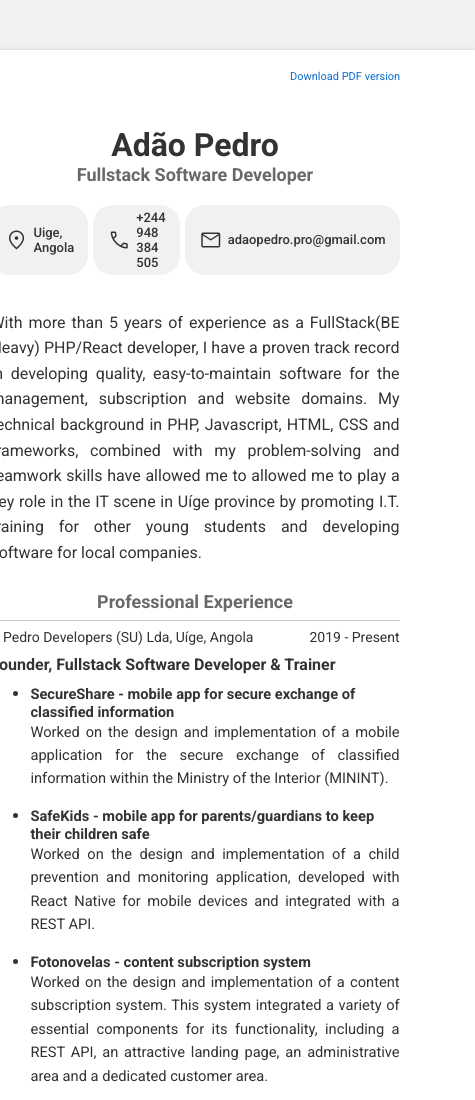
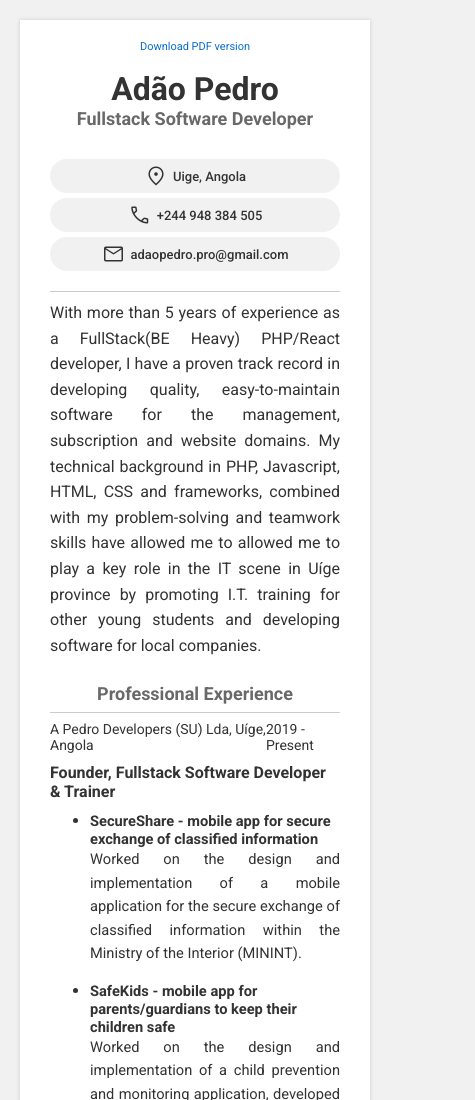
Before and after one commit to adaopedro/curriculum-vitae, a plain HTML site: page index.html in a window 390 px wide. Shown: the top 1100 px of the page, 475 px wide, since content can reach past the window. Drawn offline with nearby package versions, Linux system fonts and the light colour scheme.

Commit message:
add css media queries for responsiveness

```diff
--- a/style.css
+++ b/style.css
@@ -100,11 +100,15 @@ section {
     margin-top: 25px;
 }
 
+section#introduction {
+    border-top: 1px solid #ccc;
+    padding-top: 8px;
+}
+
 section h2 {
     padding-bottom: 8px;
     margin-bottom: 8px;
     border-bottom: 1px solid #ccc;
-
 }
 
 section > div .where {
@@ -149,3 +153,30 @@ footer {
     display: flex;
     gap: 10px;
 }
+
+@media screen and (max-width: 480px) {
+    body {
+        padding: 20px 0;
+    }
+
+    .link#download {
+        width: 200px;
+        text-align: center;
+        right: 50% + 100px;
+    }
+
+    .sheet {
+        width: 350px;
+        padding: 30px;
+        padding-top: 50px;
+    }
+
+    header .details {
+        flex-direction: column;
+    }
+
+    header .details,
+    section#introduction {
+        margin-top: 10px
+    };
+}
```
